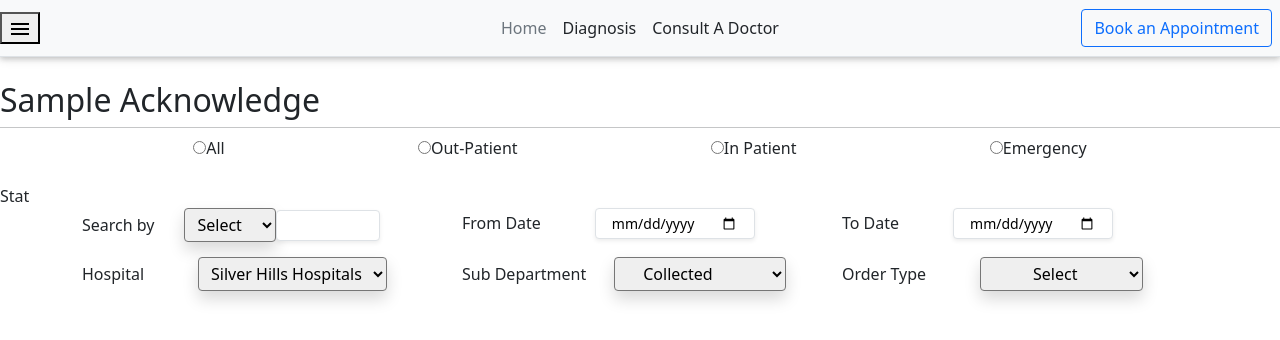
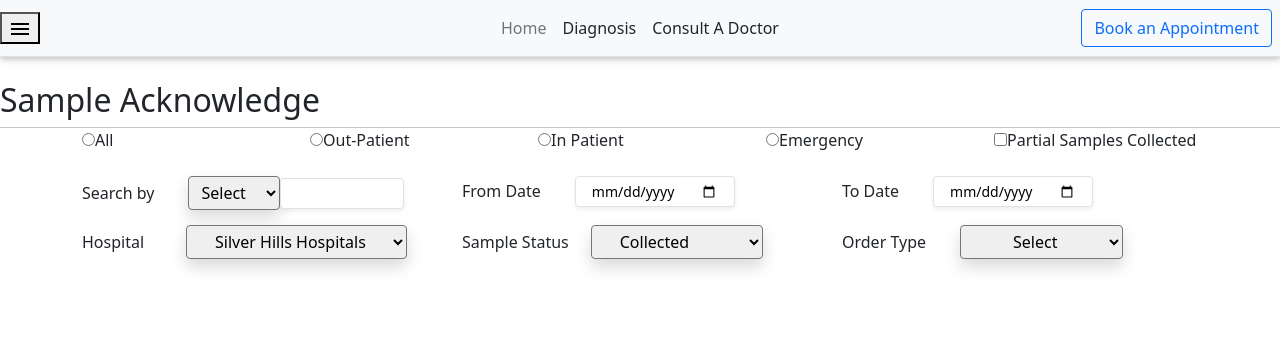
Before and after one commit to DataMinesTech/HospitalManagement, a React (Create React App) app in the folder client/: page /sampleacknowledge in a window 1280 px wide. Shown: the top 340 px of the page. Built offline with nearby package versions, Linux system fonts and the light colour scheme.

Commit message:
all sidenav components completed

```diff
--- a/client/src/App.js
+++ b/client/src/App.js
@@ -34,6 +34,7 @@ import { useState } from "react";
 import MaterialDrawer from "./Components/Layout/Sidebar/MaterialDrawer";
 import DoctorAppointment from "./Components/DoctorComponent/DoctorAppointment";
 import { useSelector } from "react-redux";
+import ProtectedRoute from "./routes/ProtectedRoute";
 
 function App(props) {
   const [isOpen, setIsOpen] = useState(false);
@@ -49,7 +50,7 @@ function App(props) {
       <MaterialDrawer isOpen={isOpen} setIsOpen={setIsOpen} />
       <Switch>
         <Route exact path="/login" component={Login} />
-        <Route exact path="/dashboard" component={Dashboard} />
+        <ProtectedRoute exact path="/dashboard" component={Dashboard} />
         <Route exact path="/home" component={Home} />
         <Route exact path="/newpatient" component={NewPatient} />
         <Route
--- a/client/src/Components/Layout/Dashboard/Result.js
+++ b/client/src/Components/Layout/Dashboard/Result.js
@@ -1,26 +1,38 @@
 import { Divider } from "@mui/material";
 import React from "react";
+import { useForm } from "react-hook-form";
 
 const Result = () => {
+  const {
+    register,
+    handleSubmit,
+    formState: { errors },
+  } = useForm();
+
+  const submitHandler = (data) => {
+    console.log(data);
+  };
+
   return (
     <div>
       <h2>Result </h2>
       <Divider />
+      <form onSubmit={handleSubmit(submitHandler)}>
         <div className="d-flex justify-content-evenly">
           <div>
-          <input type="radio" />
+            <input type="radio" {...register("all")} />
             <label>All</label>
           </div>
           <div>
-          <input type="radio" />
+            <input type="radio" {...register("outpatient")} />
             <label>Out-Patient</label>
           </div>
           <div>
-          <input type="radio" />
+            <input type="radio" {...register("inpatient")} />
             <label>In Patient </label>
           </div>
           <div>
-          <input type="radio" />
+            <input type="radio" {...register("emergency")} />
             <label>Emergency</label>
           </div>
         </div>
@@ -32,31 +44,42 @@ const Result = () => {
           <div>
             <label>Search by</label>
 
-          <select className="selectpicker border-1 mb-1 px-4 py-1 rounded shadow">
+            <select
+              {...register("search")}
+              className="selectpicker border-1 mb-1 px-4 py-1 rounded shadow"
+            >
               <option>Select</option>
               <option>Lab No</option>
             </select>
 
             <input
               type="text"
+              {...register("searchText")}
               className="pl-2 form-control-sm px-3   shadow-sm mb-3 bg-white rounded border"
             />
           </div>
           <div>
             <label>Sample Status </label>
-          <select className="selectpicker border-1 mb-1 px-4 py-1 rounded shadow">
+            <select
+              {...register("sampleStatus")}
+              className="selectpicker border-1 mb-1 px-4 py-1 rounded shadow"
+            >
               <option>Collected</option>
               <option>Not Collected</option>
             </select>
           </div>
           <div>
             <label>Order Type</label>
-          <select className="selectpicker border-1 mb-1 px-4 py-1 rounded shadow">
+            <select
+              {...register("orderType")}
+              className="selectpicker border-1 mb-1 px-4 py-1 rounded shadow"
+            >
               <option>Select</option>
               <option>All</option>
             </select>
           </div>
         </div>
+      </form>
     </div>
   );
 };
--- a/client/src/Components/Layout/Dashboard/SampleAcknowledge.js
+++ b/client/src/Components/Layout/Dashboard/SampleAcknowledge.js
@@ -1,49 +1,64 @@
 import { Divider } from "@mui/material";
 import React from "react";
+import { useForm } from "react-hook-form";
 
 const SampleAcknowledge = () => {
+  const {
+    register,
+    handleSubmit,
+    formState: { errors },
+  } = useForm();
+
+  const submitHandler = (data) => {
+    console.log(data);
+  };
   return (
     <div>
       <h2>Sample Acknowledge </h2>
       <Divider />
-      <div className="d-flex pt-2  justify-content-evenly">
-        <div>
-          <input type="radio" />
+      <form onSubmit={handleSubmit(submitHandler)}>
+        <div className="container">
+          <div className="row">
+            <div className="col-sm">
+              <input {...register("all")} type="radio" />
               <label>All</label>
             </div>
-        <div>
-          <input type="radio" />
+            <div className="col-sm">
+              <input type="radio" {...register("out-patient")} />
               <label>Out-Patient</label>
             </div>
-        <div>
-          <input type="radio" />
+            <div className="col-sm">
+              <input type="radio" {...register("inpatient")} />
               <label>In Patient </label>
             </div>
-        <div>
-          <input type="radio" />
+            <div className="col-sm">
+              <input type="radio" {...register("emergency")} />
               <label>Emergency</label>
+            </div>
+            <div className="col-sm">
+              <input type="checkbox" {...register("samples")} />
+              <label>Partial Samples Collected</label>
+            </div>
           </div>
         </div>
         <br />
-      <div>
-        <label>Stat</label>
-      </div>
-      <div>
         <div className="container">
           <div className="row">
             <div className="col-sm">
               <label>Search by</label>
               <select
+                {...register("search")}
                 className="selectpicker border-1 mb-1 px-2 py-1 rounded shadow"
-                style={{ marginLeft: "30px" }}
+                style={{ marginLeft: "34px" }}
               >
                 <option>Select</option>
                 <option>Lab No</option>
               </select>
               <input
                 type="text"
+                {...register("searchText")}
                 className="pl-2 form-control-sm px-3   shadow-sm mb-3 bg-white rounded border"
-                style={{ width: "104px" }}
+                style={{ width: "124px" }}
               />
             </div>
 
@@ -51,37 +66,41 @@ const SampleAcknowledge = () => {
               <label>From Date</label>
               <input
                 type="date"
+                {...register("fromDate")}
                 className="pl-2 form-control-sm px-3   shadow-sm mb-3 bg-white rounded border"
-                style={{ marginLeft: "54px" }}
+                style={{ marginLeft: "34px" }}
               />
             </div>
             <div className="col-sm">
               <label>To Date</label>
               <input
                 type="date"
+                {...register("toDate")}
                 className="pl-2 form-control-sm px-3   shadow-sm mb-3 bg-white rounded border"
-                style={{ marginLeft: "54px" }}
+                style={{ marginLeft: "34px" }}
               />
             </div>
           </div>
         </div>
         <div className="container">
           <div className="row">
-            <div className="col">
+            <div className="col-sm">
               <label>Hospital</label>
               <select
-                className="selectpicker border-1 mb-1 px-2 py-1 rounded shadow"
-                style={{ marginLeft: "54px" }}
+                {...register("hospital")}
+                className="selectpicker border-1 mb-1 px-4 py-1 rounded shadow"
+                style={{ marginLeft: "42px" }}
               >
                 <option>Silver Hills Hospitals</option>
                 <option>Other Hospitals</option>
               </select>
             </div>
-            <div className="col">
-              <label>Sub Department </label>
+            <div className="col-sm">
+              <label>Sample Status </label>
               <select
+                {...register("sampleStatus")}
                 className="selectpicker border-1 mb-1 px-4 py-1 rounded shadow"
-                style={{ marginLeft: "28px" }}
+                style={{ marginLeft: "22px" }}
               >
                 <option>Collected</option>
                 <option>Not Collected</option>
@@ -90,8 +109,9 @@ const SampleAcknowledge = () => {
             <div className="col-sm">
               <label>Order Type</label>
               <select
+                {...register("orderType")}
                 className="selectpicker border-1 mb-1 px-5 py-1 rounded shadow"
-                style={{ marginLeft: "54px" }}
+                style={{ marginLeft: "34px" }}
               >
                 <option>Select</option>
                 <option>All</option>
@@ -99,7 +119,7 @@ const SampleAcknowledge = () => {
             </div>
           </div>
         </div>
-      </div>
+      </form>
     </div>
   );
 };
--- a/client/src/Components/Layout/Dashboard/SampleCollection.js
+++ b/client/src/Components/Layout/Dashboard/SampleCollection.js
@@ -1,33 +1,44 @@
 import { Divider } from "@mui/material";
 import React from "react";
+import { useForm } from "react-hook-form";
 
 const SampleCollection = () => {
+  const {
+    register,
+    handleSubmit,
+    formState: { errors },
+  } = useForm();
+
+  const submitHandler = (data) => {
+    console.log(data);
+  };
+
   return (
     <div>
       <div>
         <h2>Sample Collection </h2>
         <Divider />
-
+        <form onSubmit={handleSubmit(submitHandler)}>
           <div className="container">
             <div className="row">
               <div className="col-sm">
-              <input type="radio" />
+                <input {...register("all")} type="radio" />
                 <label>All</label>
               </div>
               <div className="col-sm">
-              <input type="radio" />
+                <input type="radio" {...register("out-patient")} />
                 <label>Out-Patient</label>
               </div>
               <div className="col-sm">
-              <input type="radio" />
+                <input type="radio" {...register("inpatient")} />
                 <label>In Patient </label>
               </div>
               <div className="col-sm">
-              <input type="radio" />
+                <input type="radio" {...register("emergency")} />
                 <label>Emergency</label>
               </div>
               <div className="col-sm">
-              <input type="checkbox" />
+                <input type="checkbox" {...register("samples")} />
                 <label>Partial Samples Collected</label>
               </div>
             </div>
@@ -38,6 +49,7 @@ const SampleCollection = () => {
               <div className="col-sm">
                 <label>Search by</label>
                 <select
+                  {...register("search")}
                   className="selectpicker border-1 mb-1 px-2 py-1 rounded shadow"
                   style={{ marginLeft: "34px" }}
                 >
@@ -46,6 +58,7 @@ const SampleCollection = () => {
                 </select>
                 <input
                   type="text"
+                  {...register("searchText")}
                   className="pl-2 form-control-sm px-3   shadow-sm mb-3 bg-white rounded border"
                   style={{ width: "124px" }}
                 />
@@ -55,6 +68,7 @@ const SampleCollection = () => {
                 <label>From Date</label>
                 <input
                   type="date"
+                  {...register("fromDate")}
                   className="pl-2 form-control-sm px-3   shadow-sm mb-3 bg-white rounded border"
                   style={{ marginLeft: "34px" }}
                 />
@@ -63,6 +77,7 @@ const SampleCollection = () => {
                 <label>To Date</label>
                 <input
                   type="date"
+                  {...register("toDate")}
                   className="pl-2 form-control-sm px-3   shadow-sm mb-3 bg-white rounded border"
                   style={{ marginLeft: "34px" }}
                 />
@@ -74,6 +89,7 @@ const SampleCollection = () => {
               <div className="col-sm">
                 <label>Hospital</label>
                 <select
+                  {...register("hospital")}
                   className="selectpicker border-1 mb-1 px-4 py-1 rounded shadow"
                   style={{ marginLeft: "42px" }}
                 >
@@ -84,6 +100,7 @@ const SampleCollection = () => {
               <div className="col-sm">
                 <label>Sample Status </label>
                 <select
+                  {...register("sampleStatus")}
                   className="selectpicker border-1 mb-1 px-4 py-1 rounded shadow"
                   style={{ marginLeft: "22px" }}
                 >
@@ -94,6 +111,7 @@ const SampleCollection = () => {
               <div className="col-sm">
                 <label>Order Type</label>
                 <select
+                  {...register("orderType")}
                   className="selectpicker border-1 mb-1 px-5 py-1 rounded shadow"
                   style={{ marginLeft: "34px" }}
                 >
@@ -103,6 +121,7 @@ const SampleCollection = () => {
               </div>
             </div>
           </div>
+        </form>
       </div>
     </div>
   );
--- a/client/src/Components/Layout/OutPatientModal/OutPatientBilling.js
+++ b/client/src/Components/Layout/OutPatientModal/OutPatientBilling.js
@@ -1,30 +1,46 @@
 import { Divider } from "@mui/material";
 import { DataGrid } from "@mui/x-data-grid";
 import React from "react";
+import { useForm } from "react-hook-form";
 import { columns, rows } from "../../../Helpers/DatagridMockData";
 
 const OutPatientBilling = () => {
+  const {
+    register,
+    handleSubmit,
+    formState: { errors },
+  } = useForm();
+
+  const submitHandler = (data) => {
+    console.log(data);
+  };
+
   return (
     <div>
       <h2>Out-Patient Billing</h2>
       <Divider />
+      <form onSubmit={handleSubmit(submitHandler)}>
         <div className="d-flex justify-content-evenly">
           <div>
             <label>UHID</label>
             <input
+              {...register("uhid")}
               type="text"
               className="pl-2 form-control-sm px-3   shadow-sm mb-3 bg-white rounded border"
             />
           </div>
           <div>
             <label>Visit No</label>
-          <select className="selectpicker border-1 mb-1 px-4 py-1 rounded shadow">
+            <select
+              {...register("visitno")}
+              className="selectpicker border-1 mb-1 px-4 py-1 rounded shadow"
+            >
               <option>Select</option>
               <option>OutPatient Clinic</option>
             </select>
           </div>
           <div>
-          <input type="checkbox" />
+            <input type="checkbox" {...register("exportbill")} />
             <label>Export Bill</label>
           </div>
           <div>
@@ -51,6 +67,7 @@ const OutPatientBilling = () => {
             <label>Referral &nbsp;</label>
             <input
               type="text"
+              {...register("referral")}
               className="pl-2 form-control-sm px-3   shadow-sm mb-3 bg-white rounded border"
             />
           </div>
@@ -65,6 +82,7 @@ const OutPatientBilling = () => {
             checkboxSelection
           />
         </div>
+      </form>
     </div>
   );
 };
```
Also changed, not shown: client/src/Components/Layout/Dashboard/InvestigationAcknowledge.js (+16 -6 lines), client/src/routes/ProtectedRoute.js (+15 -3 lines). Lines whose indentation alone changed are shown as unchanged.
